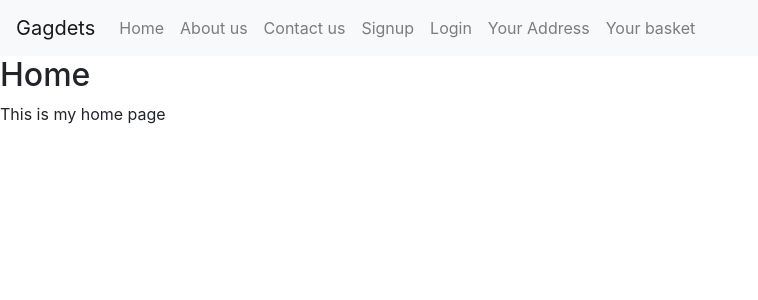
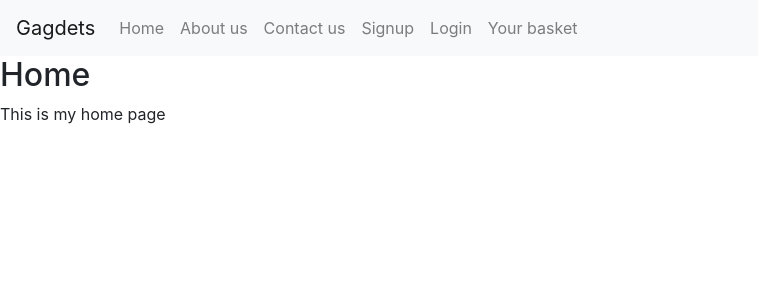
Before and after one commit to privykurura1/mpkcomtech, a Django app: template main/templates/home.html in a window 1280 px wide. Shown: the top 300 px of the page, without its empty margins (0-758 px from the left). Run offline with Django 3.2, Linux system fonts and the light colour scheme; the template is opened without the code that fills it, so the values that code supplies are empty; some libraries are stand-ins or nearby versions.

Commit message:
commit 25 Nov

```diff
--- a/main/templates/base.html
+++ b/main/templates/base.html
@@ -43,10 +43,6 @@ rel="stylesheet"href="{% static "css/bootstrap.min.css"%} ">
             <a class= "nav-link" href= "/login/">Login</a>
         </li>
          <li
-            class= "nav-item {% if request.path == "/address_list/"%}active{% endif %}">
-            <a class= "nav-link" href= "/address/">Your Address</a>
-        </li>
-         <li
             class= "nav-item {% if request.path == "basket/"%}active{% endif %}">
             <a class= "nav-link" href= '/basket/'>Your basket</a>
         </li>
```
